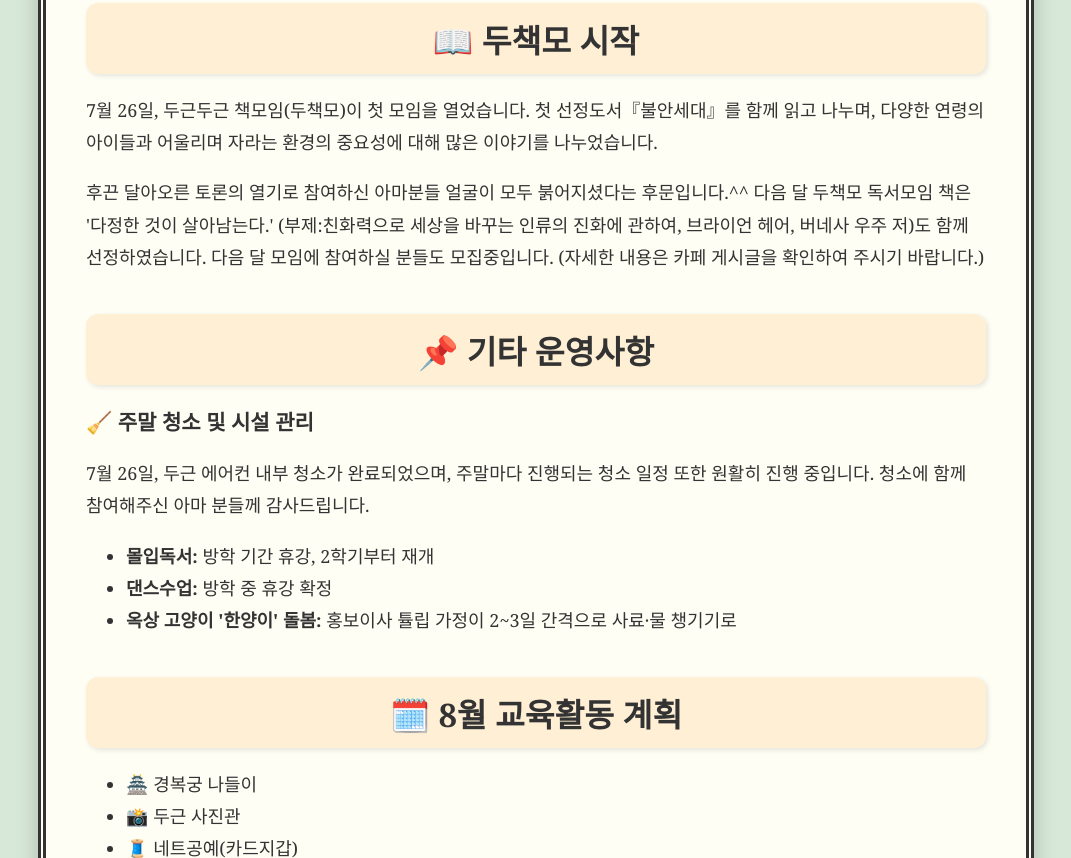
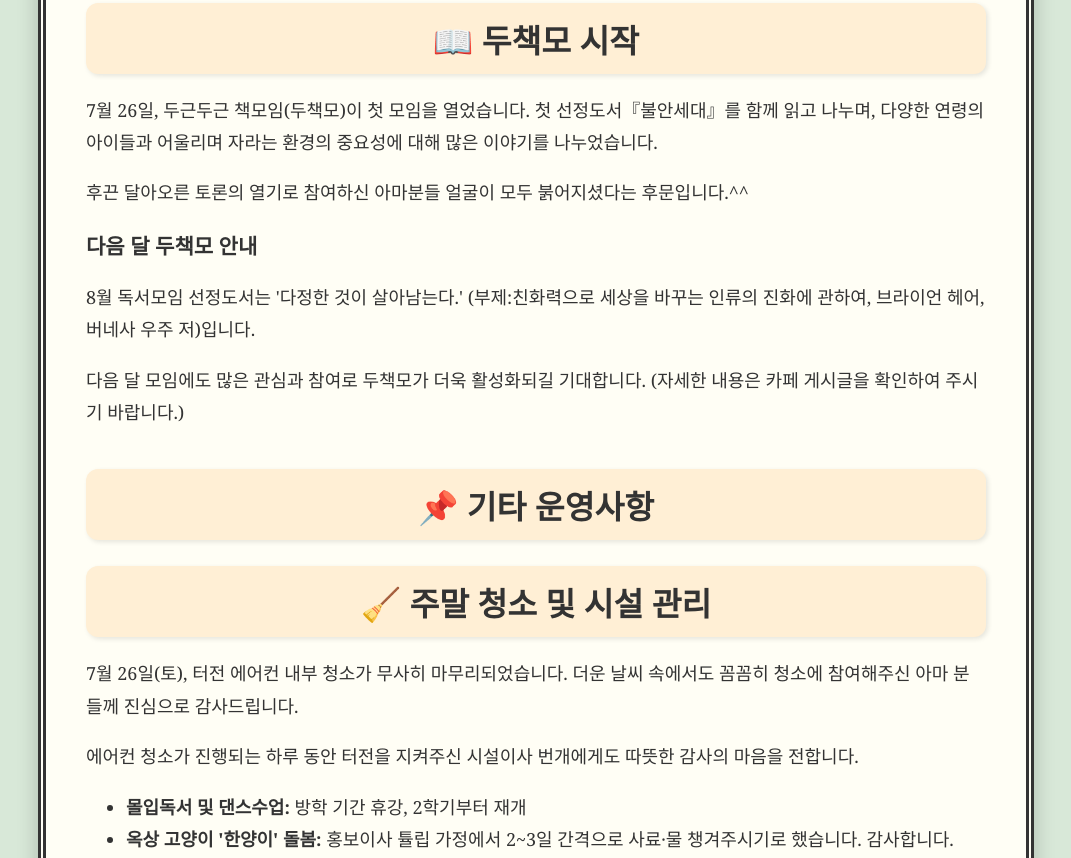
Before and after one commit to dgdg-news/august2025, a plain HTML site: page index.html in a window 1280 px wide. Shown: the part 2527-3385 px from the top of the page, without its empty margins (104-1175 px from the left). Drawn offline with Linux system fonts and the light colour scheme.

Commit message:
Update index.html

```diff
--- a/index.html
+++ b/index.html
@@ -195,19 +195,22 @@
     <div class="section">
       <h2>📖 두책모 시작</h2>
       <p>7월 26일, 두근두근 책모임(두책모)이 첫 모임을 열었습니다. 첫 선정도서『불안세대』를 함께 읽고 나누며, 다양한 연령의 아이들과 어울리며 자라는 환경의 중요성에 대해 많은 이야기를 나누었습니다.</p>
-      <p>후끈 달아오른 토론의 열기로 참여하신 아마분들 얼굴이 모두 붉어지셨다는 후문입니다.^^ 다음 달 두책모 독서모임 책은 '다정한 것이 살아남는다.' (부제:친화력으로 세상을 바꾸는 인류의 진화에 관하여, 브라이언 헤어, 버네사 우주 저)도 함께 선정하였습니다. 다음 달 모임에 참여하실 분들도 모집중입니다. (자세한 내용은 카페 게시글을 확인하여 주시기 바랍니다.)</p>
+      <p>후끈 달아오른 토론의 열기로 참여하신 아마분들 얼굴이 모두 붉어지셨다는 후문입니다.^^ </p>
+      <h3>다음 달 두책모 안내</h3>
+      <p>8월 독서모임 선정도서는 '다정한 것이 살아남는다.' (부제:친화력으로 세상을 바꾸는 인류의 진화에 관하여, 브라이언 헤어, 버네사 우주 저)입니다.</p>
+      <p>다음 달 모임에도 많은 관심과 참여로 두책모가 더욱 활성화되길 기대합니다. (자세한 내용은 카페 게시글을 확인하여 주시기 바랍니다.)</p>
     </div>
 
 
 
     <div class="section">
       <h2>📌 기타 운영사항</h2>
-      <h3>🧹 주말 청소 및 시설 관리</h3>
-         <p>7월 26일, 두근 에어컨 내부 청소가 완료되었으며, 주말마다 진행되는 청소 일정 또한 원활히 진행 중입니다. 청소에 함께 참여해주신 아마 분들께 감사드립니다.</p>
-    <ul>
-    <li><strong>몰입독서:</strong> 방학 기간 휴강, 2학기부터 재개</li>
-    <li><strong>댄스수업:</strong> 방학 중 휴강 확정</li>
-    <li><strong>옥상 고양이 '한양이' 돌봄:</strong> 홍보이사 튤립 가정이 2~3일 간격으로 사료·물 챙기기로</li>
+     <h2>🧹 주말 청소 및 시설 관리</h2>
+      <p>7월 26일(토), 터전 에어컨 내부 청소가 무사히 마무리되었습니다. 더운 날씨 속에서도 꼼꼼히 청소에 참여해주신 아마 분들께 진심으로 감사드립니다.</p>
+      <p>에어컨 청소가 진행되는 하루 동안 터전을 지켜주신 시설이사 번개에게도 따뜻한 감사의 마음을 전합니다.</p>
+      <ul>
+    <li><strong>몰입독서 및 댄스수업:</strong> 방학 기간 휴강, 2학기부터 재개</li>
+    <li><strong>옥상 고양이 '한양이' 돌봄:</strong> 홍보이사 튤립 가정에서 2~3일 간격으로 사료·물 챙겨주시기로 했습니다. 감사합니다.</li>
   </ul>
 </div>
 
@@ -243,7 +246,7 @@
       <h2>🌞⛱️ 두근두근 여름캠프 안내</h2>
       <h3>📌 여름캠프 진행 중간현황</h3>
         <p><strong>모집 현황:</strong> 총 6명 참여예정, 일부 일정 조정 및 신규 문의 계속 접수 중</p>
-        <p><strong>참여비:</strong> 1인 36만원 (부분 참여는 비율 적용 납부)</p>
+        <p><strong>참여비:</strong> 1인 36만원 (부분 참여는 비율 적용 납부, 4만원/1일)</p>
         <p><strong>프로그램:</strong> 🧵넷공예(카드지갑), 📘몰입독서, 📖그림책 특강 등 다양한 활동 구성</p>
       <ul>
         <li><a href="https://dgdg-news.github.io/summercamp2025/" target="_blank">🌞⛱️ 두근두근 여름캠프 안내 보기</a></li>
```
